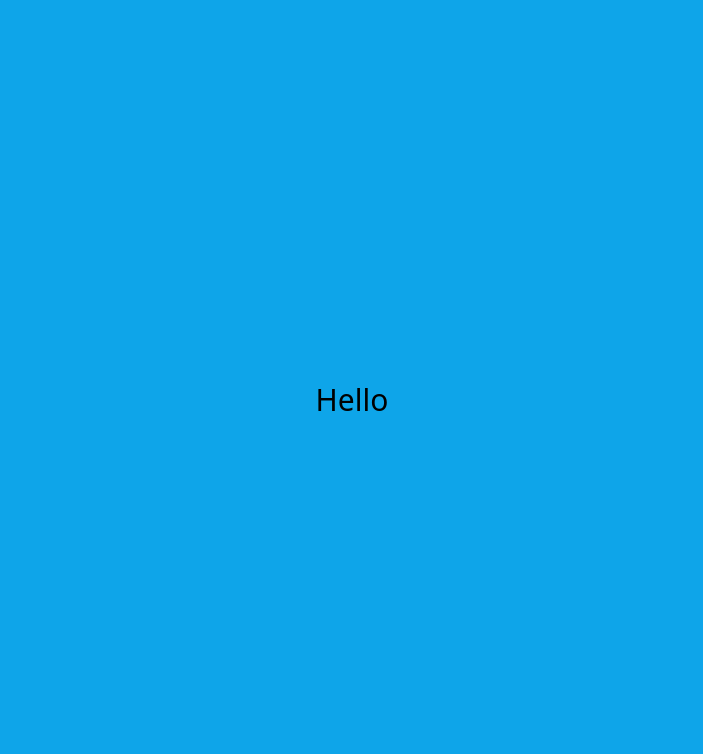
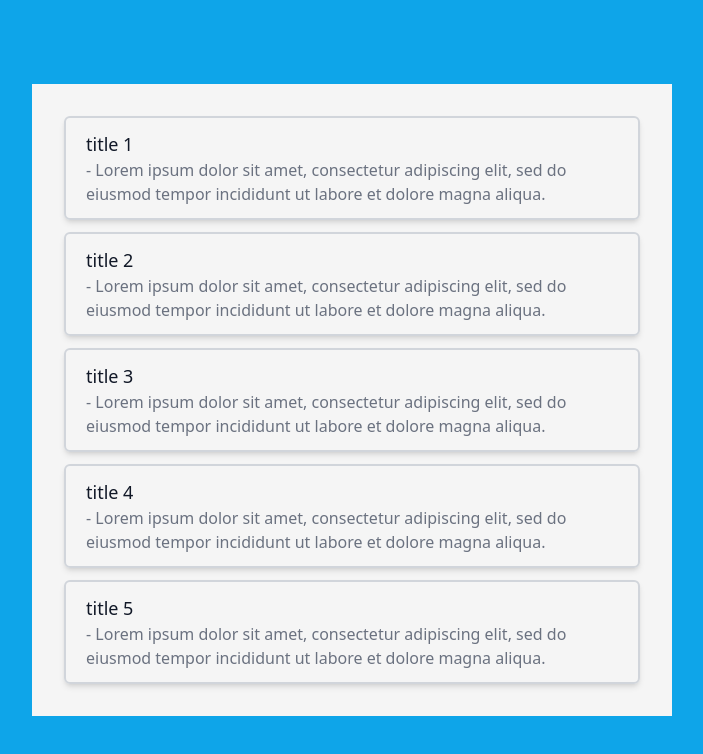
Before and after one commit to brkyurun/react-typescript-tailwind-todo, a React (Vite) app: page / in a window 1280 px wide. Shown: the top 754 px of the page, without its empty margins (288-991 px from the left). Built offline with nearby package versions, Linux system fonts and the light colour scheme.

Commit message:
add Task and TaskList to App component

```diff
--- a/src/App.tsx
+++ b/src/App.tsx
@@ -1,9 +1,39 @@
 import { useState } from "react";
+import { TaskList } from "./components/TaskList";
+import { TaskInterface } from "./interfaces";
 
 function App() {
+  const exampleTasks: TaskInterface[] = [
+    {
+      title: "title 1",
+      description:
+        "Lorem ipsum dolor sit amet, consectetur adipiscing elit, sed do eiusmod tempor incididunt ut labore et dolore magna aliqua. ",
+    },
+    {
+      title: "title 2",
+      description:
+        "Lorem ipsum dolor sit amet, consectetur adipiscing elit, sed do eiusmod tempor incididunt ut labore et dolore magna aliqua. ",
+    },
+    {
+      title: "title 3",
+      description:
+        "Lorem ipsum dolor sit amet, consectetur adipiscing elit, sed do eiusmod tempor incididunt ut labore et dolore magna aliqua. ",
+    },
+    {
+      title: "title 4",
+      description:
+        "Lorem ipsum dolor sit amet, consectetur adipiscing elit, sed do eiusmod tempor incididunt ut labore et dolore magna aliqua. ",
+    },
+    {
+      title: "title 5",
+      description:
+        "Lorem ipsum dolor sit amet, consectetur adipiscing elit, sed do eiusmod tempor incididunt ut labore et dolore magna aliqua. ",
+    },
+  ];
+
   return (
     <div className="min-h-screen w-screen bg-sky-500 flex items-center justify-center">
-      <h1 className="text-3xl">Hello </h1>
+      <TaskList tasks={exampleTasks} />
     </div>
   );
 }
```
